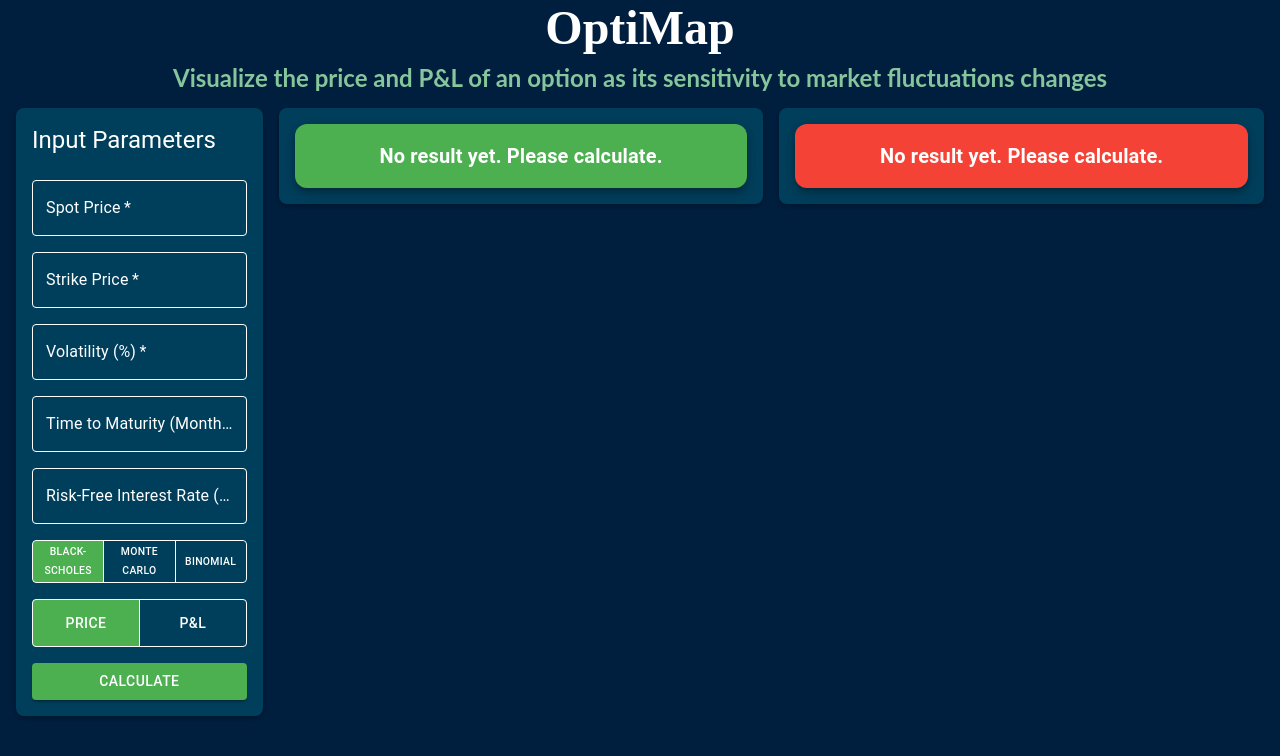
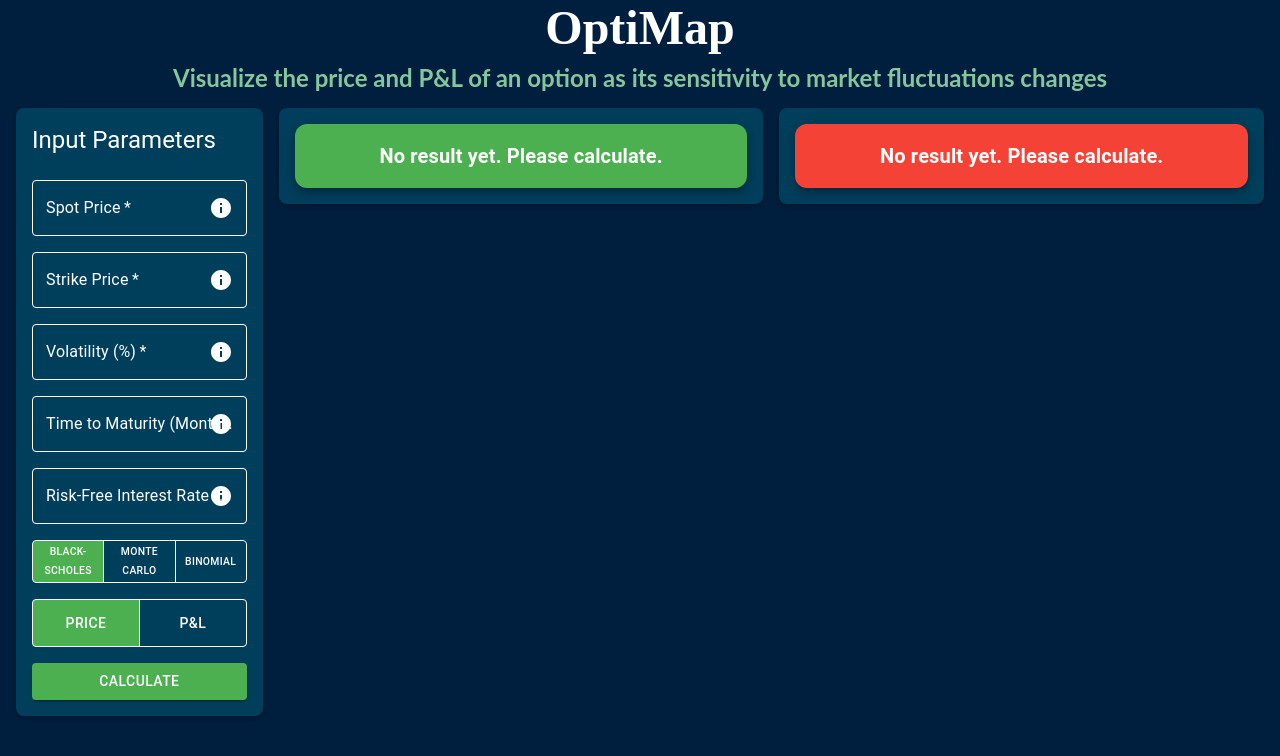
Before and after one commit to SobhiSandakli/Option-Pricing, a React (Create React App) app in the folder client/: page / in a window 1280 px wide. Shown: the top 756 px of the page. Built offline with nearby package versions, Linux system fonts and the light colour scheme.

Commit message:
info input

```diff
--- a/client/src/components/InputForm.jsx
+++ b/client/src/components/InputForm.jsx
@@ -7,6 +7,9 @@ import {
   ToggleButtonGroup,
   ToggleButton,
 } from "@mui/material";
+import InfoIcon from "@mui/icons-material/Info";
+import InputAdornment from "@mui/material/InputAdornment";
+import Tooltip from "@mui/material/Tooltip";
 
 function InputForm({ onSubmit }) {
   const [strikePrice, setStrikePrice] = useState("");
@@ -122,6 +125,13 @@ function InputForm({ onSubmit }) {
         InputLabelProps={{ style: { color: "#fff" } }}
         InputProps={{
           style: { color: "white" },
+          endAdornment: (
+            <InputAdornment position="end">
+              <Tooltip title="The current market price of the underlying asset.">
+                <InfoIcon style={{ color: "#fff", cursor: "pointer" }} />
+              </Tooltip>
+            </InputAdornment>
+          ),
         }}
         sx={{
           ".MuiOutlinedInput-root": {
@@ -149,6 +159,13 @@ function InputForm({ onSubmit }) {
         InputLabelProps={{ style: { color: "#fff" } }}
         InputProps={{
           style: { color: "white" },
+          endAdornment: (
+            <InputAdornment position="end">
+              <Tooltip title="The price at which the option can be exercised.">
+                <InfoIcon style={{ color: "#fff", cursor: "pointer" }} />
+              </Tooltip>
+            </InputAdornment>
+          ),
         }}
         sx={{
           ".MuiOutlinedInput-root": {
@@ -177,6 +194,13 @@ function InputForm({ onSubmit }) {
         InputLabelProps={{ style: { color: "#fff" } }}
         InputProps={{
           style: { color: "white" },
+          endAdornment: (
+            <InputAdornment position="end">
+              <Tooltip title="Annualized standard deviation of returns.">
+                <InfoIcon style={{ color: "#fff", cursor: "pointer" }} />
+              </Tooltip>
+            </InputAdornment>
+          ),
         }}
         sx={{
           ".MuiOutlinedInput-root": {
@@ -203,6 +227,13 @@ function InputForm({ onSubmit }) {
         InputLabelProps={{ style: { color: "#fff" } }}
         InputProps={{
           style: { color: "white" },
+          endAdornment: (
+            <InputAdornment position="end">
+              <Tooltip title="Number of months until the option expires.">
+                <InfoIcon style={{ color: "#fff", cursor: "pointer" }} />
+              </Tooltip>
+            </InputAdornment>
+          ),
         }}
         sx={{
           ".MuiOutlinedInput-root": {
@@ -231,6 +262,13 @@ function InputForm({ onSubmit }) {
         InputLabelProps={{ style: { color: "#fff" } }}
         InputProps={{
           style: { color: "white" },
+          endAdornment: (
+            <InputAdornment position="end">
+              <Tooltip title="Annualized rate on a risk-free asset.">
+                <InfoIcon style={{ color: "#fff", cursor: "pointer" }} />
+              </Tooltip>
+            </InputAdornment>
+          ),
         }}
         sx={{
           ".MuiOutlinedInput-root": {
```
